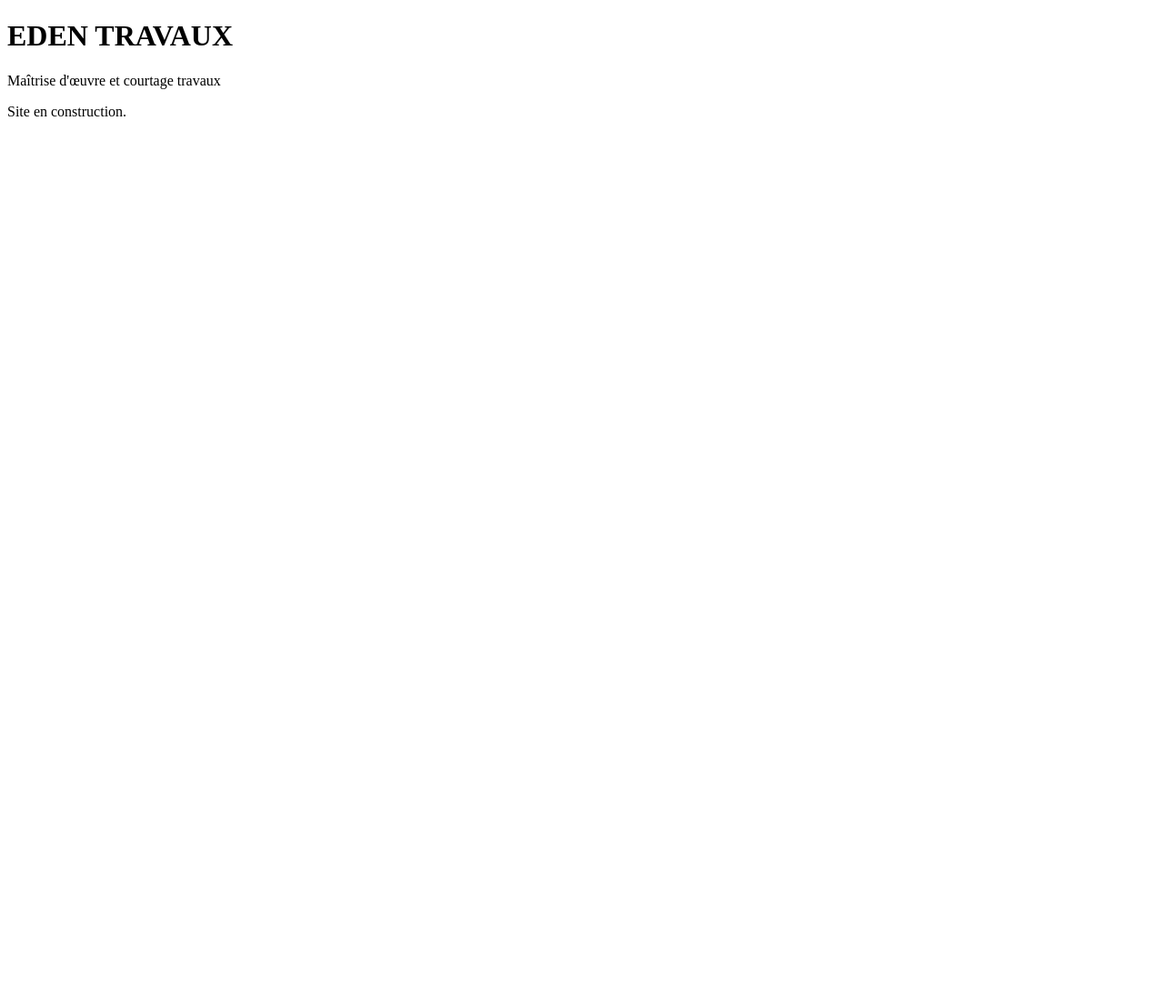
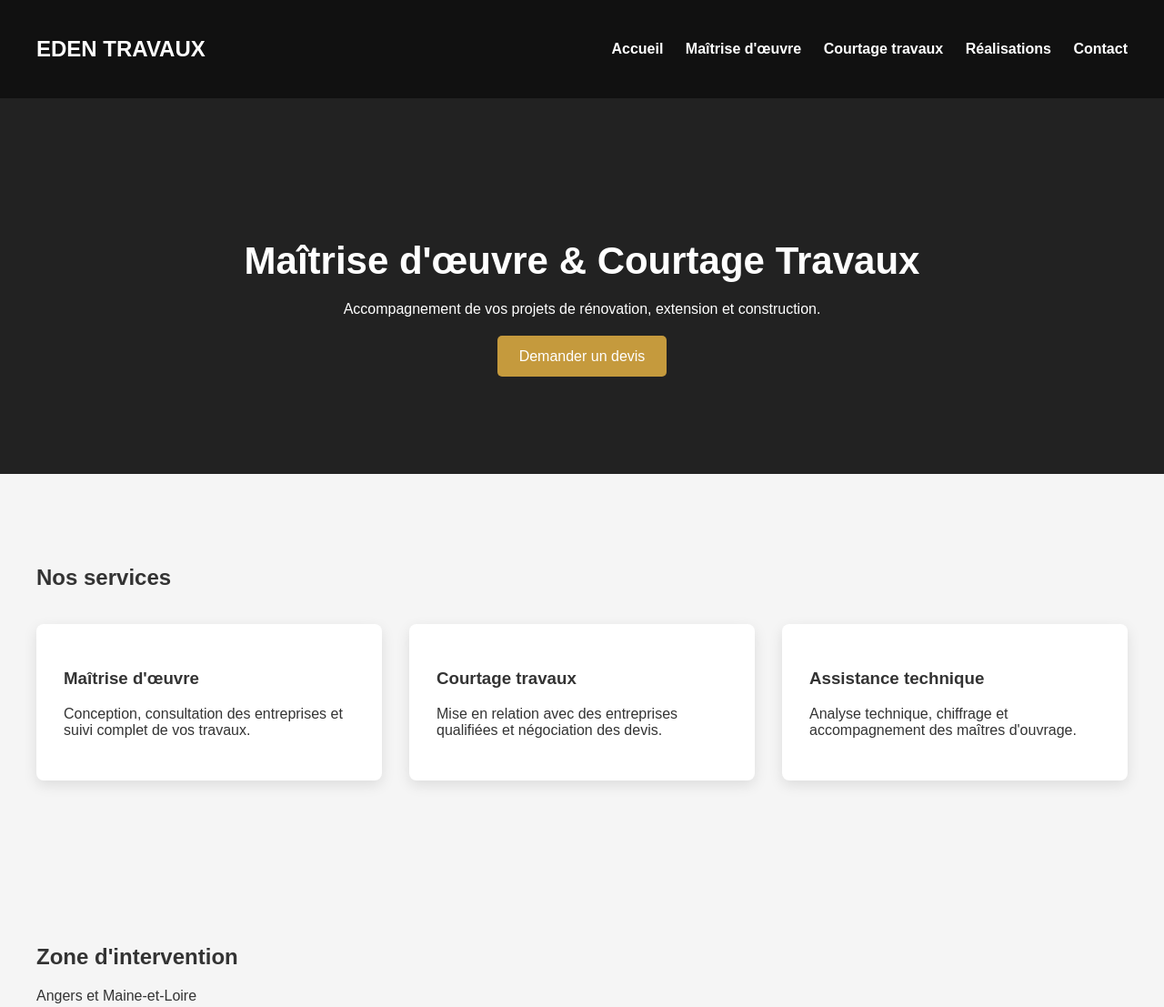
Before and after one commit to ludovicgourichon-eden-travaux/EDEN-TRAVAUX, a plain HTML site: page index.html in a window 1280 px wide. Shown: the top 1107 px of the page at 91% size. Before the commit the page ends 800 px from the top, so only its background shows below. Drawn offline with Linux system fonts and the light colour scheme.

Commit message:
Update index.html

```diff
--- a/index.html
+++ b/index.html
@@ -1,16 +1,172 @@
 <!DOCTYPE html>
-<html>
+<html lang="fr">
 <head>
-<title>EDEN TRAVAUX</title>
 <meta charset="UTF-8">
+<meta name="viewport" content="width=device-width, initial-scale=1.0">
+
+<title>EDEN TRAVAUX | Maîtrise d'œuvre et courtage travaux</title>
+
+<style>
+
+body{
+font-family:Arial, sans-serif;
+margin:0;
+background:#f5f5f5;
+color:#333;
+}
+
+header{
+background:#111;
+color:white;
+padding:20px 40px;
+display:flex;
+justify-content:space-between;
+align-items:center;
+}
+
+nav a{
+color:white;
+margin-left:20px;
+text-decoration:none;
+font-weight:bold;
+}
+
+.hero{
+background:#222;
+color:white;
+padding:120px 40px;
+text-align:center;
+}
+
+.hero h1{
+font-size:42px;
+margin-bottom:20px;
+}
+
+.btn{
+background:#c59a3d;
+color:white;
+padding:14px 24px;
+text-decoration:none;
+border-radius:5px;
+}
+
+.section{
+padding:80px 40px;
+max-width:1200px;
+margin:auto;
+}
+
+.grid{
+display:grid;
+grid-template-columns:repeat(auto-fit,minmax(250px,1fr));
+gap:30px;
+}
+
+.card{
+background:white;
+padding:30px;
+border-radius:8px;
+box-shadow:0 5px 15px rgba(0,0,0,0.1);
+}
+
+footer{
+background:#111;
+color:white;
+padding:40px;
+text-align:center;
+}
+
+</style>
+
 </head>
 
 <body>
-<h1>EDEN TRAVAUX</h1>
+
+<header>
+<h2>EDEN TRAVAUX</h2>
+
+<nav>
+<a href="#">Accueil</a>
+<a href="#">Maîtrise d'œuvre</a>
+<a href="#">Courtage travaux</a>
+<a href="#">Réalisations</a>
+<a href="#">Contact</a>
+</nav>
+
+</header>
+
+
+<section class="hero">
+
+<h1>Maîtrise d'œuvre & Courtage Travaux</h1>
+
+<p>Accompagnement de vos projets de rénovation, extension et construction.</p>
+
+<br>
+
+<a class="btn" href="#">Demander un devis</a>
+
+</section>
+
+
+
+<section class="section">
+
+<h2>Nos services</h2>
+
+<br>
+
+<div class="grid">
+
+<div class="card">
+
+<h3>Maîtrise d'œuvre</h3>
+
+<p>Conception, consultation des entreprises et suivi complet de vos travaux.</p>
+
+</div>
+
+<div class="card">
+
+<h3>Courtage travaux</h3>
+
+<p>Mise en relation avec des entreprises qualifiées et négociation des devis.</p>
+
+</div>
+
+<div class="card">
+
+<h3>Assistance technique</h3>
+
+<p>Analyse technique, chiffrage et accompagnement des maîtres d'ouvrage.</p>
+
+</div>
+
+</div>
+
+</section>
+
+
+
+<section class="section">
+
+<h2>Zone d'intervention</h2>
+
+<p>Angers et Maine-et-Loire</p>
+
+</section>
+
+
+
+<footer>
+
+<p>© EDEN TRAVAUX</p>
 
 <p>Maîtrise d'œuvre et courtage travaux</p>
 
-<p>Site en construction.</p>
+</footer>
 
 </body>
+
 </html>
```
